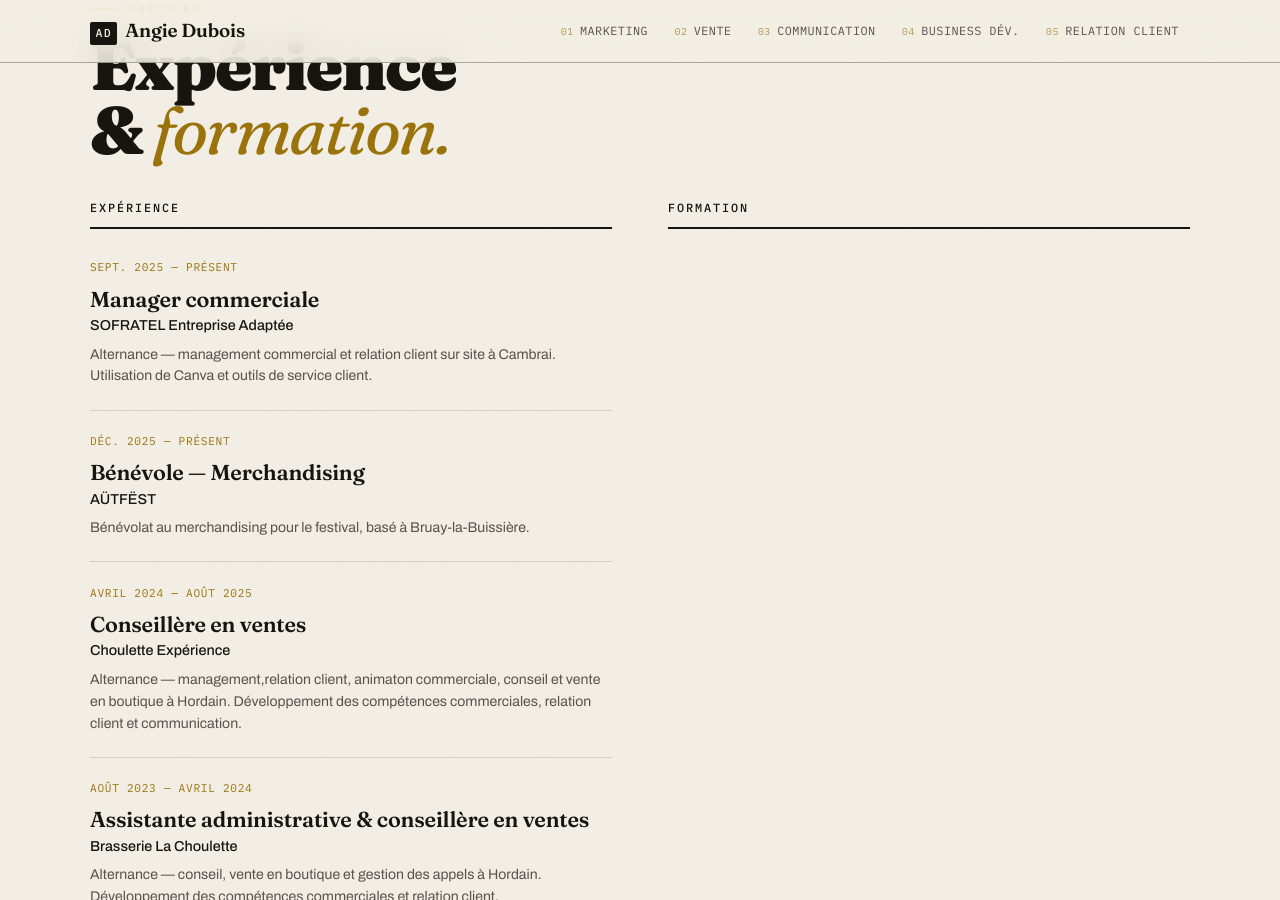
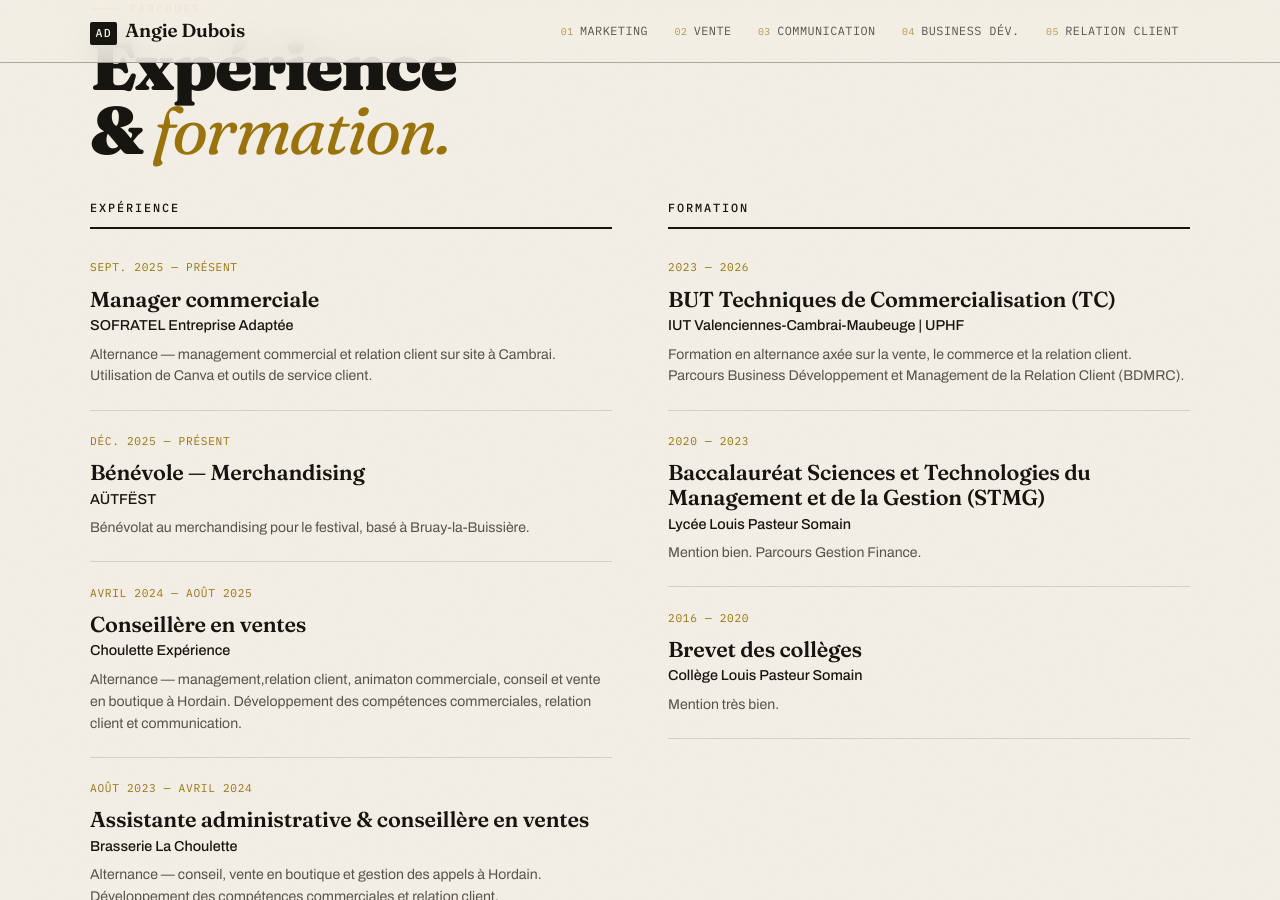
Before and after one commit to t-richard/angie, a Jekyll site: the page built from index.html, in a window 1280 px wide and 900 px high, scrolled down 1917 px. Built offline with Jekyll 4.4.1, drawn with Linux system fonts in a browser that asks for light colours; part of the change alters nothing that is shown.

```diff
--- a/_data/profile.yml
+++ b/_data/profile.yml
@@ -37,7 +37,7 @@ experience:
     period: "août 2023 — avril 2024"
     description: "Alternance — conseil, vente en boutique et gestion des appels à Hordain. Développement des compétences commerciales et relation client."
     logo: "/assets/images/logos/choulette.jpeg"
-formation:
+education:
   - degree: "BUT Techniques de Commercialisation (TC)"
     school: "IUT Valenciennes-Cambrai-Maubeuge | UPHF"
     period: "2023 — 2026"
```
